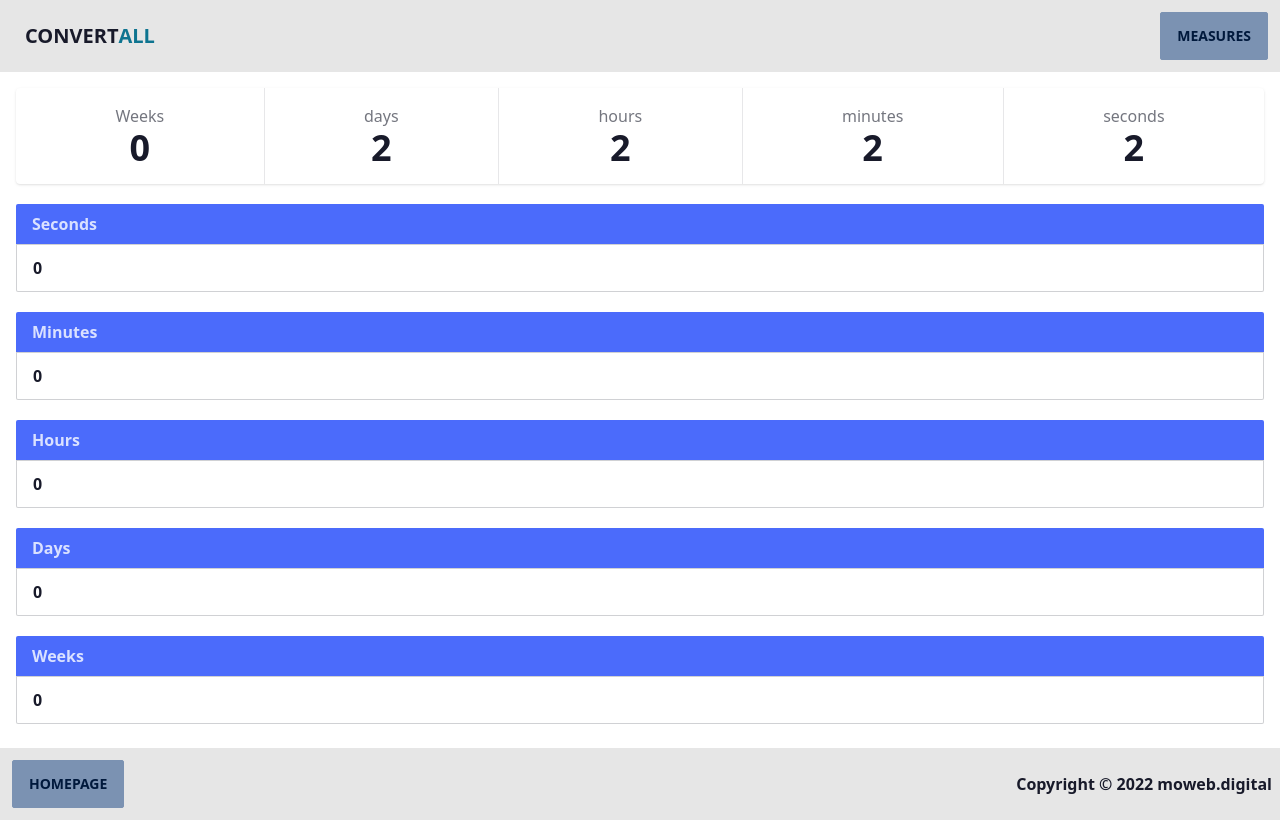
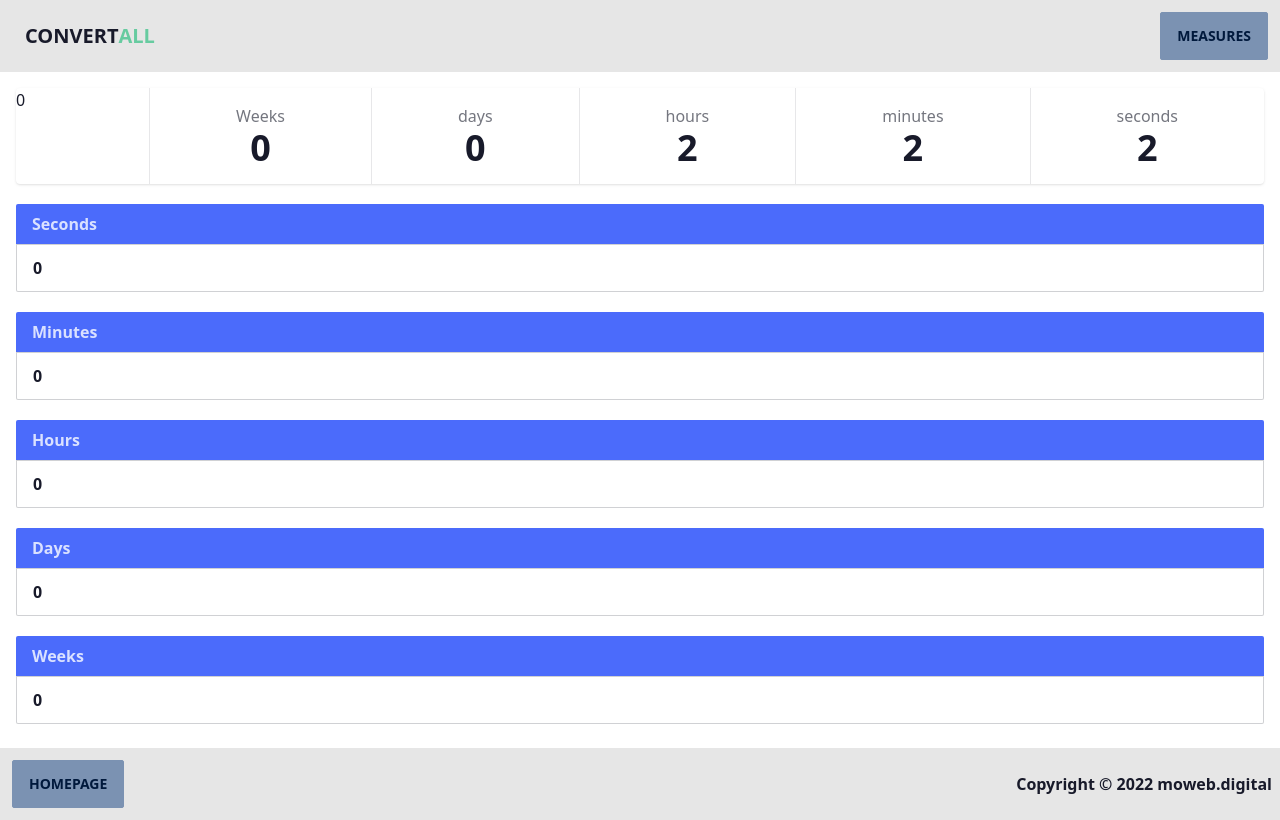
Before and after one commit to macke89/reactconverter, a Next.js app: page /times in a window 1280 px wide. Built offline with nearby package versions, Linux system fonts and the light colour scheme.

Commit message:
Working On TimeCounter.js

```diff
--- a/components/TimeCounter.js
+++ b/components/TimeCounter.js
@@ -2,8 +2,13 @@ import React from 'react';
 
 const times = (nominator) => {
     let arr = []
-    arr[0] = nominator
-    arr[1] = 2
+    console.log(nominator % 1);
+
+    let weeks = Math.floor(nominator)
+    let days = ((nominator % 1) * 7) % 1
+
+    arr[0] = weeks
+    arr[1] = days
     arr[2] = 2
     arr[3] = 2
     arr[4] = 2
@@ -14,7 +19,7 @@ const TimeCounter = ({nominator}) => {
     let variables = times(nominator)
     return (
         <div className="stats stats-horizontal lg:stats-horizontal shadow">
-
+            <p>{nominator}</p>
             <div className="stat text-center">
                 <div className="stat-title">Weeks</div>
                 <div className="stat-value">{variables[0]}</div>
--- a/components/sections/Header.js
+++ b/components/sections/Header.js
@@ -13,7 +13,7 @@ const Header = () => {
             <nav className="navbar bg-base-200">
                 <div className="flex-1">
                     <Link href="/">
-                        <a className="btn btn-ghost normal-case text-xl">CONVERT<span className="text-cyan-700">ALL</span></a>
+                        <a className="btn btn-ghost normal-case text-xl group">CONVERT<span className="text-accent group-hover:text-accent-focus transition-all duration-100">ALL</span></a>
                     </Link>
                 </div>
                 <div className="dropdown dropdown-end">
```
